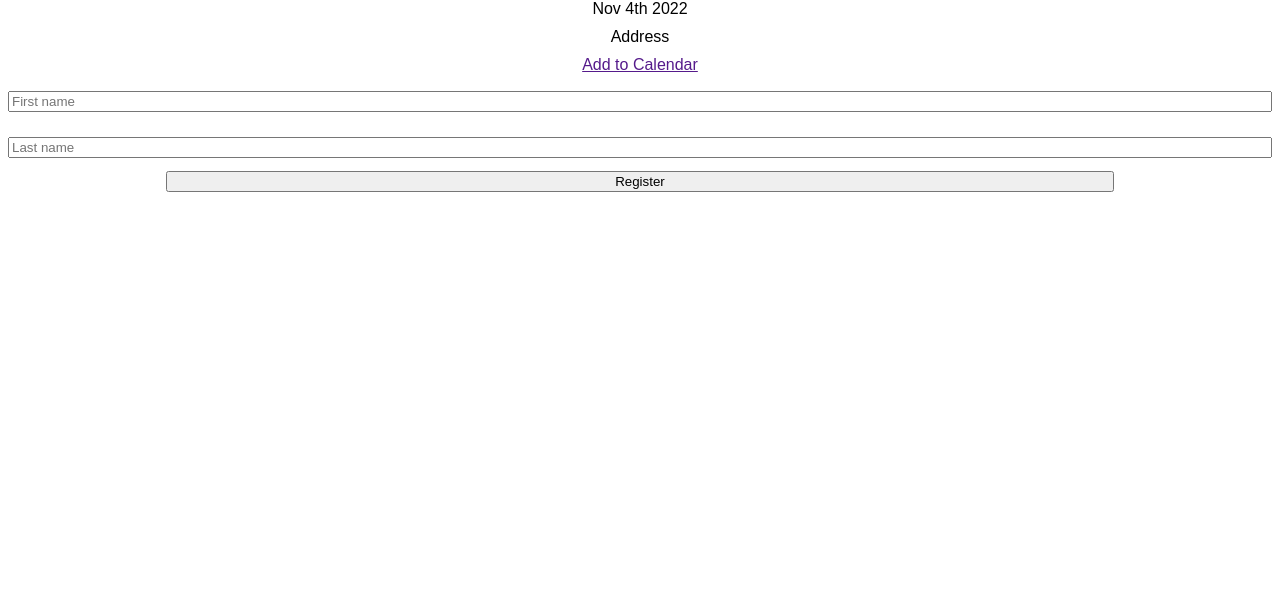
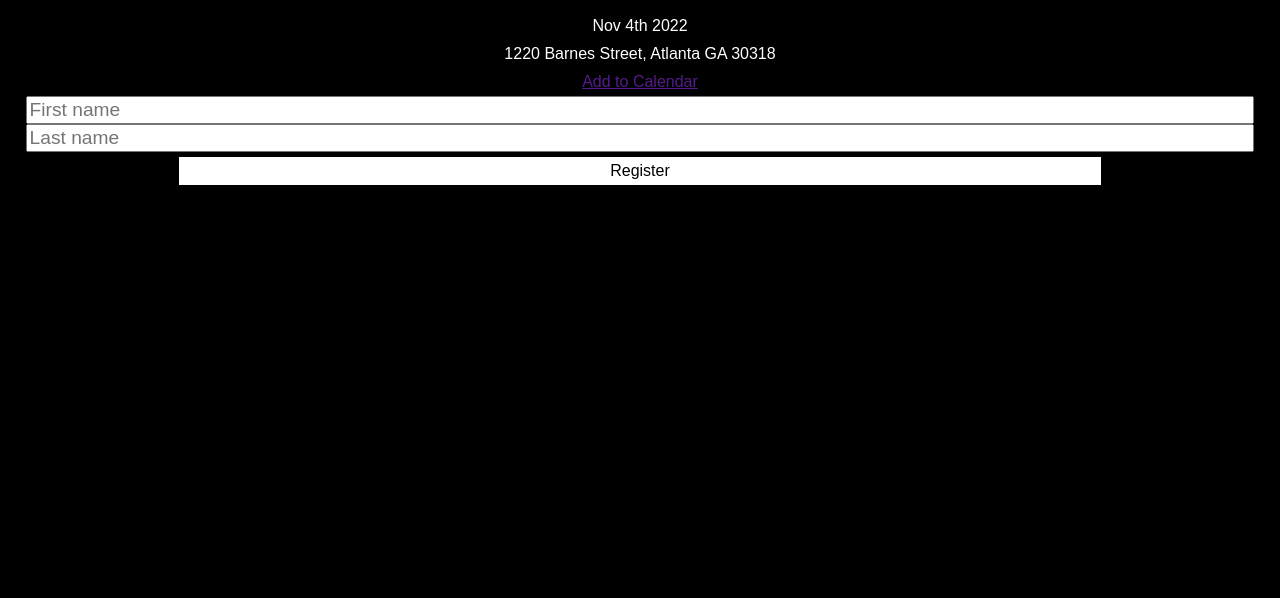
Before and after one commit to johngarrett/barnes-st-bash, a plain HTML site: page docs/index.html in a window 1280 px wide. Shown: the part 202-800 px from the top of the page. Drawn offline with Linux system fonts and the light colour scheme; no server answers.

Commit message:
add dark mode

```diff
--- a/docs/index.css
+++ b/docs/index.css
@@ -1,4 +1,3 @@
-
 .h-flex {
     display: flex;
     flex-direction: row;
@@ -31,9 +30,11 @@ p {
 h1 {
     font-size: 2.5em;
     font-weight: bolder;
+    /*
     transform: scale(2,1);
     transform-origin: left;
     display: inline-block;
+    */
 }
 h2 {
     text-align: center;
@@ -43,6 +44,21 @@ h2 {
 body {
     font-size: 100%;
     font-family: sans-serif;
+    background-color: black;
+    color: white;
+    margin: 2%;
+}
+.button {
+    border: none;
+    text-align: center;
+    font-size: 1em;
+    margin: 5px;
+    padding: 5px;
+    color: black;
+    background-color: white;
+}
+.text-input {
+    font-size: 1.2em;
 }
 .guests-grid {
     display: grid;
--- a/docs/index.html
+++ b/docs/index.html
@@ -11,7 +11,7 @@
                 Bash
             </h1>
             <ul>
-                <li>Donald Gee</li>
+                <li>Joyce</li>
                 <li>Barnes Street Boys</li>
                 <li>Band 1 TDB</li>
                 <li>Band 2 TDB</li>
@@ -20,14 +20,14 @@
 
         <div class="v-flex">
             <p>Nov 4th 2022</p>
-            <p>Address</p>
+            <p>1220 Barnes Street, Atlanta GA 30318</p>
             <p><a href="">Add to Calendar</a></p>
         </div>
 
         <div id="input-pane" class="v-flex">
-            <input class="w-100 m1" type="text" id="fname" name="fname" placeholder="First name">
-            <input class="w-100 m1" type="text" id="lname" name="lname" placeholder="Last name">
-            <input class="w-75" type="submit" value="Register" onClick="register()">
+            <input class="w-100 text-input" type="text" id="fname" name="fname" placeholder="First name">
+            <input class="w-100 text-input" type="text" id="lname" name="lname" placeholder="Last name">
+            <input class="w-75 button" type="submit" value="Register" onClick="register()">
         </div>
 
         <h2 id="guest-count" class="w-100"></h2>
--- a/docs/index.js
+++ b/docs/index.js
@@ -28,7 +28,7 @@ function fetch_guest_count() {
         .then(count => {
             console.log(count);
             const guestCounter = document.getElementById("guest-count");
-            guestCounter.textContent = count + " people registered.";
+            guestCounter.textContent = count + " people registered";
         })
         .catch(err => {
             console.log(err);
```
